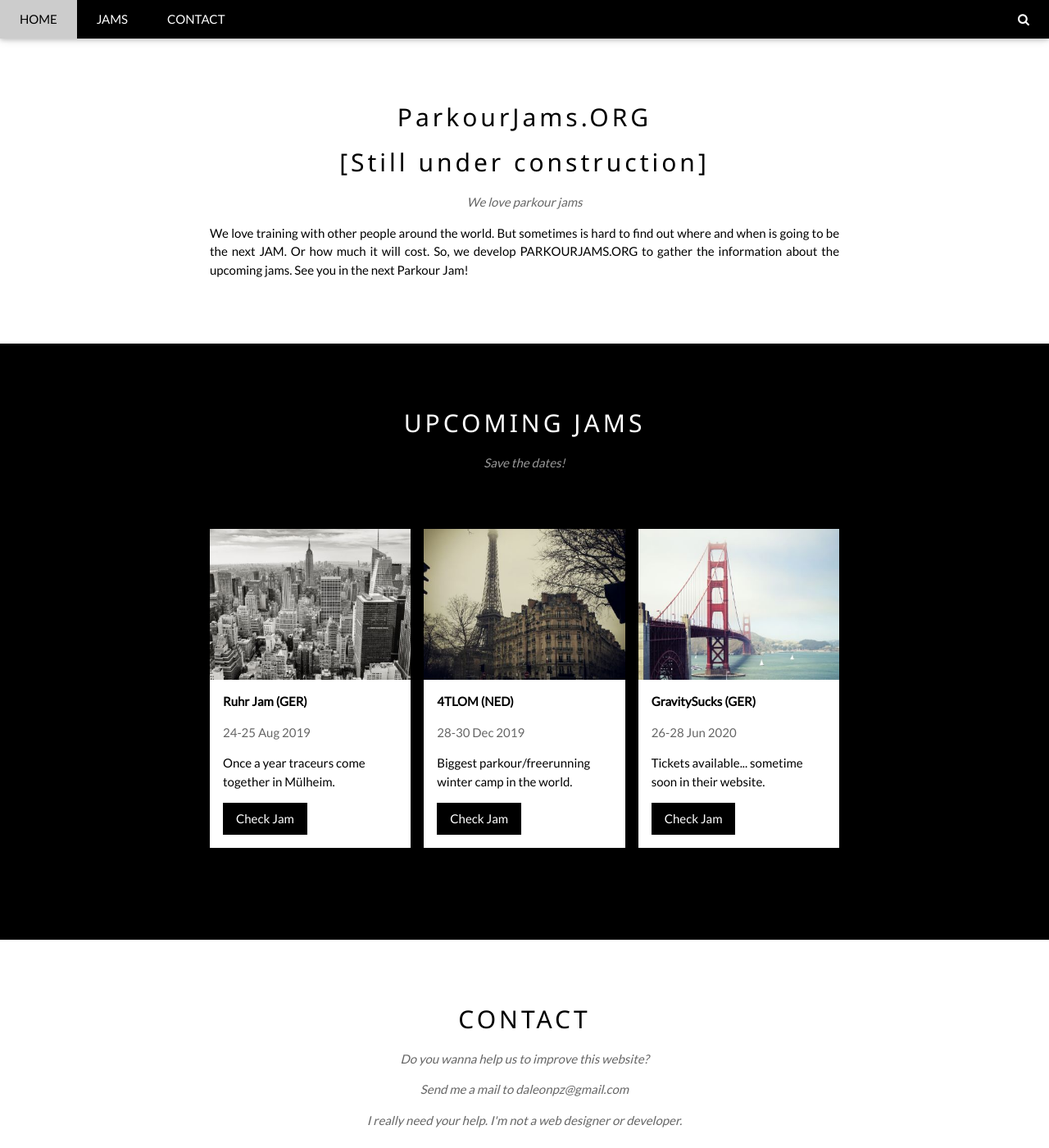
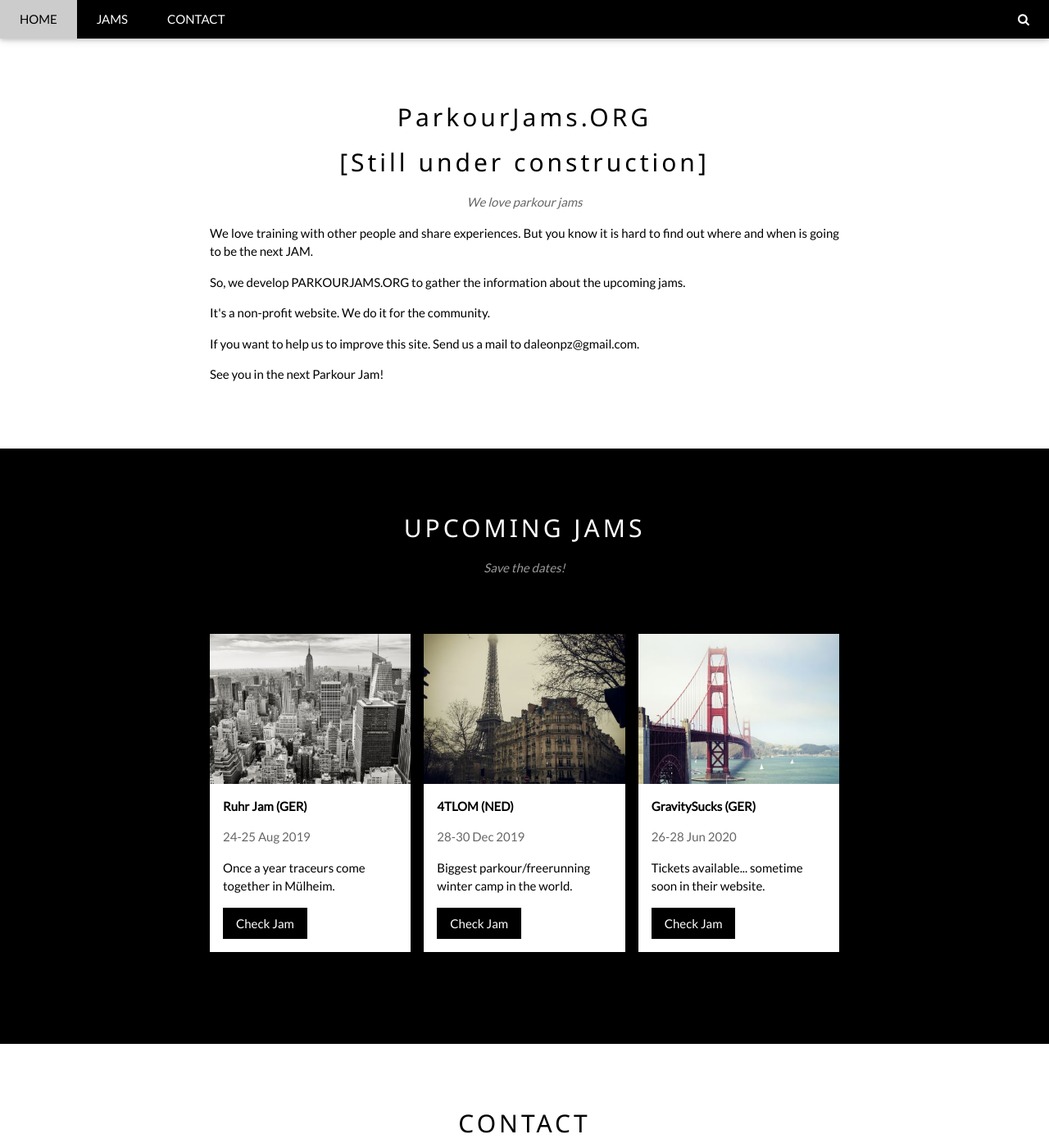
Before and after one commit to daleonpz/parkourjams.com, a Jekyll site: the page index.html, which Jekyll copies as it is, in a window 1280 px wide and 1400 px high. Shown: the whole window at 82% size. Built offline with Jekyll 4.4.1, drawn with Linux system fonts in a browser that asks for light colours; some of the changed text lies outside the part shown.

Commit message:
update descripbtion

```diff
--- a/index.html
+++ b/index.html
@@ -50,9 +50,15 @@
     <h2 class="w3-wide">ParkourJams.ORG</h2>
     <h2 class="w3-wide">[Still under construction]</h2>
     <p class="w3-opacity"><i>We love parkour jams</i></p>
-    <p class="w3-justify"> We love training with other people around the world. But sometimes is hard to find out where and  when is going to be the next JAM. Or how much it will cost.
-    So, we develop PARKOURJAMS.ORG to gather the information about the upcoming jams.
-    See you in the next Parkour Jam!
+    <p class="w3-justify"> We love training with other people and share experiences. But you know it is hard to find out where and  when is going to be the next JAM. </p>
+    <p class="w3-justify">  So, we develop PARKOURJAMS.ORG to gather the information about the upcoming jams. </p>
+    <p class="w3-justify">
+    It's a non-profit website. We do it for the community. </p>
+
+    <p class="w3-justify">
+        If you want to help us to improve this site. Send us a mail to daleonpz@gmail.com.
+    </p>
+    <p class="w3-justify"> See you in the next Parkour Jam!<p>
     <!--
     <div class="w3-row w3-padding-32">
       <div class="w3-third">
@@ -133,9 +139,8 @@
   <!-- The Contact Section -->
   <div class="w3-container w3-content w3-padding-64" style="max-width:800px" id="contact">
     <h2 class="w3-wide w3-center">CONTACT</h2>
-    <p class="w3-opacity w3-center"><i>Do you wanna help us to improve this website?</i></p>
-    <p class="w3-opacity w3-center"><i>Send me a mail to daleonpz@gmail.com</i></p>
-    <p class="w3-opacity w3-center"><i>I really need your help. I'm not a web designer or developer.</i></p>
+    <p class="w3-opacity w3-center"><i>Help us to improve this website?</i></p>
+    <p class="w3-opacity w3-center"><i>Send us a mail to daleonpz@gmail.com</i></p>
 </div>
 
 <!-- End Page Content -->
```
